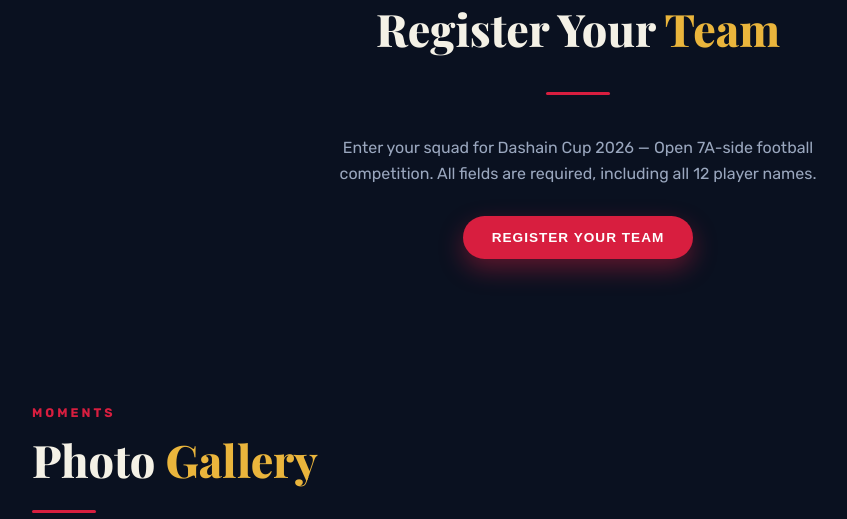
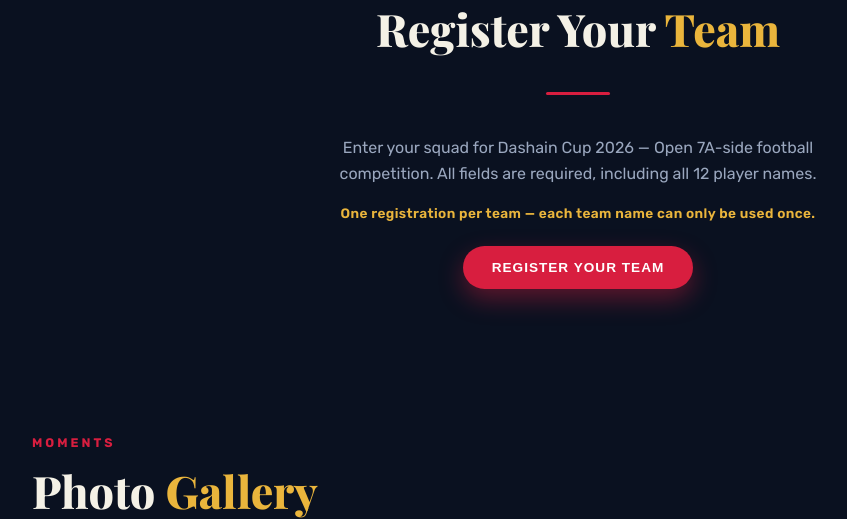
Before and after one commit to BhuprajTmg/GorkhaliFC, a Django app: page / in a window 1280 px wide. Shown: the part 1749-2268 px from the top of the page, without its empty margins (62-909 px from the left). Run offline with Django 5.2, Linux system fonts and the light colour scheme; data that the repository does not hold is empty.

Commit message:
Allow registering multiple teams from one browser.
Drop the session lock that blocked all later registrations; the rule is now
one registration per unique team name, so a device can enter several teams.

Co-authored-by: Bhupraj Tamang <BhuprajTmg@users.noreply.github.com>

```diff
--- a/club/views.py
+++ b/club/views.py
@@ -28,8 +28,9 @@ from .models import (
 )
 from .schedule import build_match_schedule
 
-# One successful tournament registration per browser session.
-REGISTRATION_SESSION_KEY = "dashain_registration_submitted"
+# Team names already registered from this browser (informational only —
+# the real rule is the unique team_name in the database).
+REGISTRATION_SESSION_KEY = "dashain_registered_team_names"
 
 
 def home(request):
@@ -45,23 +46,12 @@ def home(request):
     contact_form = ContactForm(prefix="contact")
     registration_form = TeamRegistrationForm(prefix="registration")
     roster_formset = RegisteredPlayerFormSet(instance=TeamRegistration(), prefix="roster")
-    registration_already_submitted = bool(
-        request.session.get(REGISTRATION_SESSION_KEY)
-    )
     home_url = reverse("club:home")
 
     if request.method == "POST":
         form_name = request.POST.get("form_name")
 
         if form_name == "registration":
-            if request.session.get(REGISTRATION_SESSION_KEY):
-                messages.info(
-                    request,
-                    "You have already submitted a team registration in this "
-                    "browser session. Only one registration is allowed per session.",
-                )
-                return redirect(home_url)
-
             registration_form = TeamRegistrationForm(request.POST, prefix="registration")
             roster_formset = RegisteredPlayerFormSet(
                 request.POST, instance=TeamRegistration(), prefix="roster"
@@ -91,11 +81,9 @@ def home(request):
                     confirmation_queued = send_registration_received_confirmation(
                         registration, club
                     )
-                    request.session[REGISTRATION_SESSION_KEY] = {
-                        "team_name": registration.team_name,
-                        "email": registration.email,
-                        "id": registration.pk,
-                    }
+                    submitted = list(request.session.get(REGISTRATION_SESSION_KEY) or [])
+                    submitted.append(registration.team_name)
+                    request.session[REGISTRATION_SESSION_KEY] = submitted[-10:]
                     request.session.modified = True
                     if email_delivery_enabled() and confirmation_queued:
                         messages.success(
@@ -125,9 +113,7 @@ def home(request):
                 return redirect(home_url)
             # Invalid contact: show inline field errors only (no scroll popup).
 
-    registration_already_submitted = bool(
-        request.session.get(REGISTRATION_SESSION_KEY)
-    )
+    teams_registered_here = list(request.session.get(REGISTRATION_SESSION_KEY) or [])
 
     active_players = Player.objects.filter(is_active=True)
     grouped_players = []
@@ -170,7 +156,7 @@ def home(request):
         "form": contact_form,
         "registration_form": registration_form,
         "roster_formset": roster_formset,
-        "registration_already_submitted": registration_already_submitted,
+        "teams_registered_here": teams_registered_here,
         "default_tournament_name": DEFAULT_TOURNAMENT_NAME,
         "default_division_label": TeamRegistration.Division.OPEN_7A.label,
         "roster_size": ROSTER_SIZE,
--- a/static/css/style.css
+++ b/static/css/style.css
@@ -2764,10 +2764,18 @@ body.group-overlay-open {
 
 .register-submitted-note {
   margin: 0 0 18px;
-  max-width: 36ch;
-  color: var(--color-ink-soft);
-  font-size: 0.95rem;
+  max-width: 40ch;
+  color: var(--color-ink-soft);
+  font-size: 0.92rem;
   line-height: 1.45;
+}
+
+.register-cta-rule {
+  margin: -14px 0 22px;
+  font-size: 0.85rem;
+  font-weight: 600;
+  letter-spacing: 0.4px;
+  color: var(--color-accent);
 }
 
 .register-cta .btn[disabled] {
--- a/templates/club/includes/_register.html
+++ b/templates/club/includes/_register.html
@@ -8,21 +8,20 @@
             {{ default_division_label }}. All fields are required, including
             all {{ roster_size }} player names.
         </p>
-        {% if registration_already_submitted %}
+        <p class="register-cta-rule">
+            One registration per team — each team name can only be used once.
+        </p>
+        {% if teams_registered_here %}
             <p class="register-submitted-note">
-                You’ve already submitted a registration in this browser session.
-                Only one team registration is allowed per session.
+                Already registered from this device:
+                <strong>{{ teams_registered_here|join:", " }}</strong>.
+                You can still register another team with a different name.
             </p>
-            <button type="button" class="btn btn-primary" disabled aria-disabled="true">
-                Registration Submitted
-            </button>
-        {% else %}
-            <button type="button" class="btn btn-primary" id="open-register-form">Register Your Team</button>
         {% endif %}
+        <button type="button" class="btn btn-primary" id="open-register-form">Register Your Team</button>
     </div>
 </section>
 
-{% if not registration_already_submitted %}
 <div class="form-modal-overlay {% if registration_form.errors or roster_formset.errors or roster_formset.non_form_errors %}is-open{% endif %}" id="register-form-modal">
     <div class="form-modal-box register-modal">
         <button type="button" class="modal-close" id="register-form-close" aria-label="Close">&times;</button>
@@ -133,4 +132,3 @@
         </form>
     </div>
 </div>
-{% endif %}
```
Also changed, not shown: club/tests.py (+26 -7 lines).
